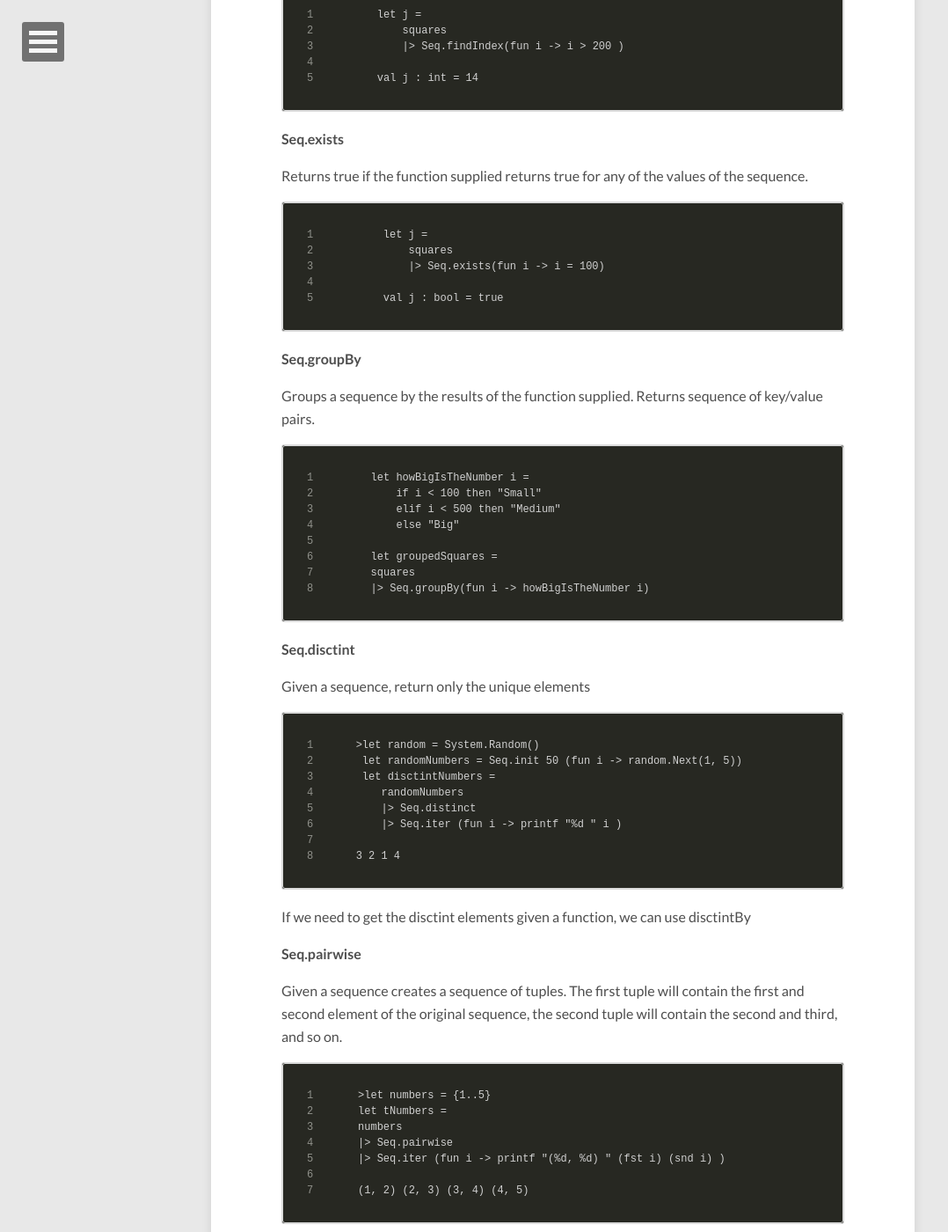
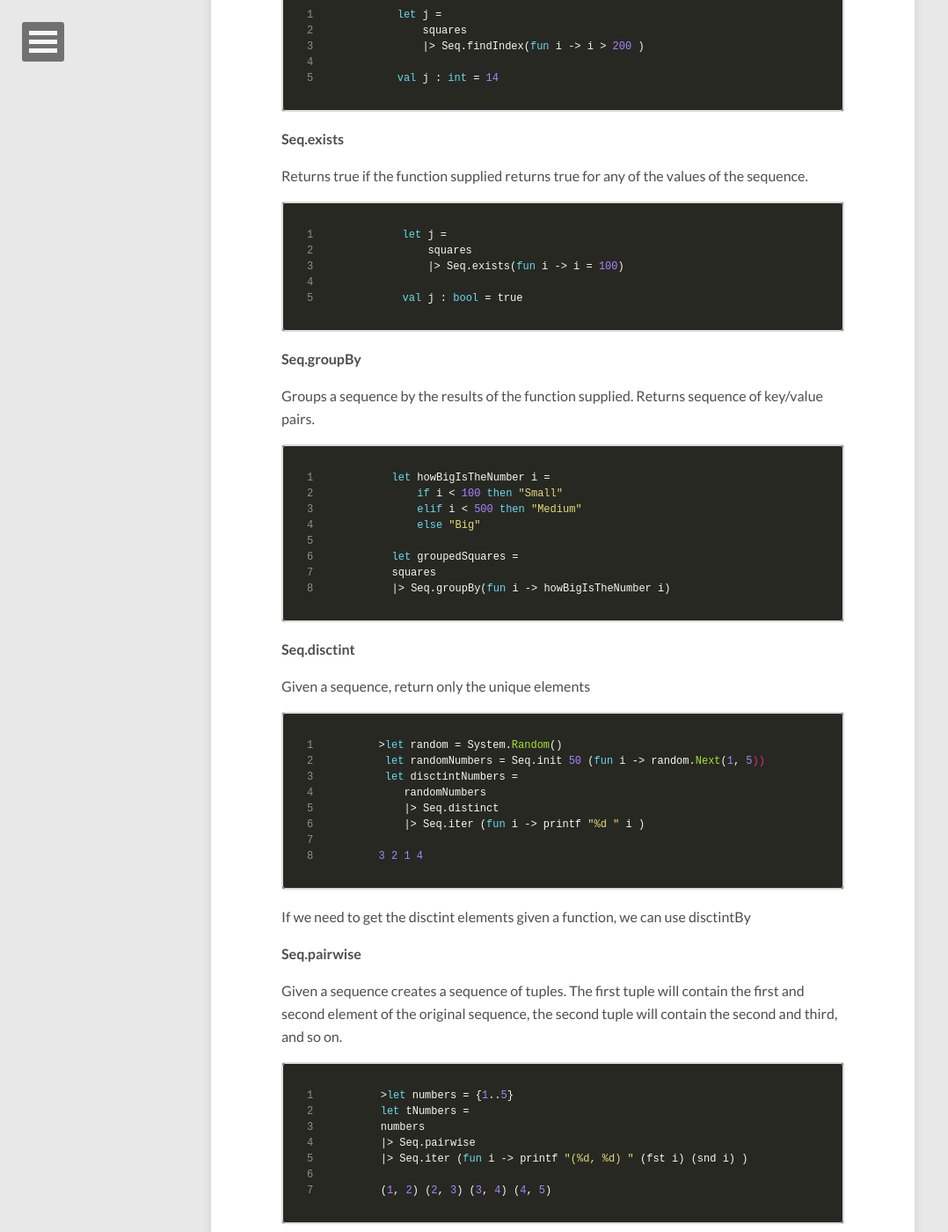
Before and after one commit to vgaltes/vgaltes.github.io, a Jekyll site: the page built from _posts/2016-02-20-sequences-in-fsharp.md, in a window 1280 px wide and 1400 px high, scrolled down 3922 px. Shown: the whole window at 88% size, without its empty margins (0-1078 px from the left). Built offline with Jekyll 4.4.1, drawn with Linux system fonts in a browser that asks for light colours; nearby versions of some CDN libraries; comment, search, counter and statistics services are not loaded; some of the changed text lies outside the part shown.

Commit message:
Highlighter

````diff
--- a/_posts/2016-02-20-sequences-in-fsharp.md
+++ b/_posts/2016-02-20-sequences-in-fsharp.md
@@ -27,17 +27,23 @@ As with [arrays](http://vgaltes.com/f%23/arrays-in-fsharp/) there are several wa
 
 You can create a new sequence from a range expression. In this case, instead of using `[|` and `|]` you should use `{` and `}`
 
+``` fsharp
     let numbers = {1..20}
+```
 
 **Create from a sequence expression**
 
 You can use an expression inside brackets (and after seq keyword) to create a new sequence:
 
+``` fsharp
     let numbers = seq {for i in 1..20 do yield i}
+```
 
 We can write a compacted version using the forward arrow followed by the value to yield:
 
+``` fsharp
     let numbers = seq {for i in 1..20 -> i}
+```
 
 **Create using a function in the Seq module**
 
@@ -45,17 +51,23 @@ As with arrays, there are some functions in the Seq module to create a sequence.
 
 We can use Seq.init to initialise a sequence of n elements.
 
+``` fsharp
     let numbers = Seq.init 20 (fun i -> i * 2)
+```
 
 Or we can use initInifinite to create an infinite sequence.
 
+``` fsharp
     let numbers = Seq.initInfinite (fun i -> i * 2)
+```
 
 Finally, we can also create a sequence directly from an IEnumerable
 
+``` fsharp
     let files =
         System.IO.Directory.EnumerateDirectories("C:\\Windows")
         |> Seq.map(fun f -> f.Length)
+```
 
 ### Operations in Seq module
 
@@ -67,12 +79,14 @@ Unfold is a way to generate a sequence from a generator function. You can see it
 
 For example, if we want to generate the square of a number up to a certain threshold we can do something like this
 
+``` fsharp
     >let squareUpTo (top) =
         1
         |> Seq.unfold(fun i -> if ( i*i > top ) then None
                                 else Some(i*i, i + 1))
 
     1 4 9 16 25 36 49 64 81 100 121 144 169 196 225 256 289 324 361 400 441 484 529 576 625 676 729 784 841 900 961
+```
 
 The first 1 is the initial state, in this case 1. This initial state is passed to unfold function. The generator checks if the result will be greater than the threshold and, if it is, returns None. If it isn't, returns a tuple with the next element of the sequence (in this case de square) and the next state to be passed to unfold (in this case the next number).
 
@@ -82,42 +96,54 @@ Find takes a boolean as a parameter and returns the first element of the sequenc
 
 Following the previous example if we do
 
+``` fsharp
     >let j =
         squares
         |> Seq.find(fun i -> i < 0)
+```
 
 We get the following error
     System.Collections.Generic.KeyNotFoundException: Exception of type 'System.Collections.Generic.KeyNotFoundException' was thrown.
 
 On the other hand, if we do
 
+``` fsharp
     let j =
         squares
         |> Seq.find(fun i -> i > 200 )
+```
 
 We get
 
+``` fsharp
     val j : int = 225
+```
 
 If we don't want to get an exception, we can use the tryFind function, which returns an option type. Then, the follwing code
 
+``` fsharp
     let j =
         squares
         |> Seq.tryFind(fun i -> i < 0)
+```
 
 Returns
 
+``` fsharp
     val j : int option = None
+```
 
 **Seq.pick**
 
 Given a sequence takes the first result of the function provided as a parameter that is not a None (the function must return an option)
 
+``` fsharp
     let j =
         squares
         |> Seq.pick(fun i -> if (i > 200) then Some(i) else None)
 
     val j : int = 225
+```
 
 If there isn't any valid value, it throws an exception. If you want to avoid this, use tryPick.
 
@@ -125,28 +151,33 @@ If there isn't any valid value, it throws an exception. If you want to avoid thi
 
 Same as Seq.find but returns the index of the element, not the element itself. If you want to avoid the exception, use tryFindIndex.
 
+``` fsharp
     let j =
         squares
         |> Seq.findIndex(fun i -> i > 200 )
 
     val j : int = 14
+```
 
 
 **Seq.exists**
 
 Returns true if the function supplied returns true for any of the values of the sequence.
 
+``` fsharp
     let j =
         squares
         |> Seq.exists(fun i -> i = 100)
 
     val j : bool = true
+```
 
 
 **Seq.groupBy**
 
 Groups a sequence by the results of the function supplied. Returns sequence of key/value pairs.
 
+``` fsharp
     let howBigIsTheNumber i =
         if i < 100 then "Small"
         elif i < 500 then "Medium"
@@ -155,12 +186,14 @@ Groups a sequence by the results of the function supplied. Returns sequence of k
     let groupedSquares =
     squares
     |> Seq.groupBy(fun i -> howBigIsTheNumber i)
+```
 
 
 **Seq.disctint**
 
 Given a sequence, return only the unique elements
 
+``` fsharp
     >let random = System.Random()
      let randomNumbers = Seq.init 50 (fun i -> random.Next(1, 5))
      let disctintNumbers =
@@ -169,6 +202,7 @@ Given a sequence, return only the unique elements
         |> Seq.iter (fun i -> printf "%d " i )
 
     3 2 1 4
+```
 
 If we need to get the disctint elements given a function, we can use disctintBy
 
@@ -177,6 +211,7 @@ If we need to get the disctint elements given a function, we can use disctintBy
 
 Given a sequence creates a sequence of tuples. The first tuple will contain the first and second element of the original sequence, the second tuple will contain the second and third, and so on.
 
+``` fsharp
     >let numbers = {1..5}
     let tNumbers =
     numbers
@@ -184,11 +219,13 @@ Given a sequence creates a sequence of tuples. The first tuple will contain the
     |> Seq.iter (fun i -> printf "(%d, %d) " (fst i) (snd i) )
 
     (1, 2) (2, 3) (3, 4) (4, 5)
+```
 
 **Seq.windowed**
 
 Given a sequence creates a sequence of arrays of the length supplied. The first array will contain the elements between the first element of the original sequence and length. The second one will contain the elements between the second element of the original sequence and length + 1, and so on.
 
+``` fsharp
     >let numbers = {1..10}
      let tNumbers =
         numbers
@@ -201,18 +238,21 @@ Given a sequence creates a sequence of arrays of the length supplied. The first
     4,5,6,7,8
     5,6,7,8,9
     6,7,8,9,10
+```
 
 
 **Seq.collect**
 
 Given a sequences applies a function to each element that creates a sequence and concatenates the results:
 
-    let numbers = {1..5}
+``` fsharp
+    >let numbers = {1..5}
     numbers
     |> Seq.collect (fun i -> {i*10..i*10+5} )
     |> Seq.iter (fun i -> printf "%d " i )
 
     10 11 12 13 14 15 20 21 22 23 24 25 30 31 32 33 34 35 40 41 42 43 44 45 50 51 52 53 54 55
+```
 
 #### Summary
 
````
Also changed, not shown: other parts of _posts/2016-02-20-sequences-in-fsharp.md (+1 -1 lines), _posts/2016-02-17-arrays-in-fsharp.md (+1 -1 lines).
